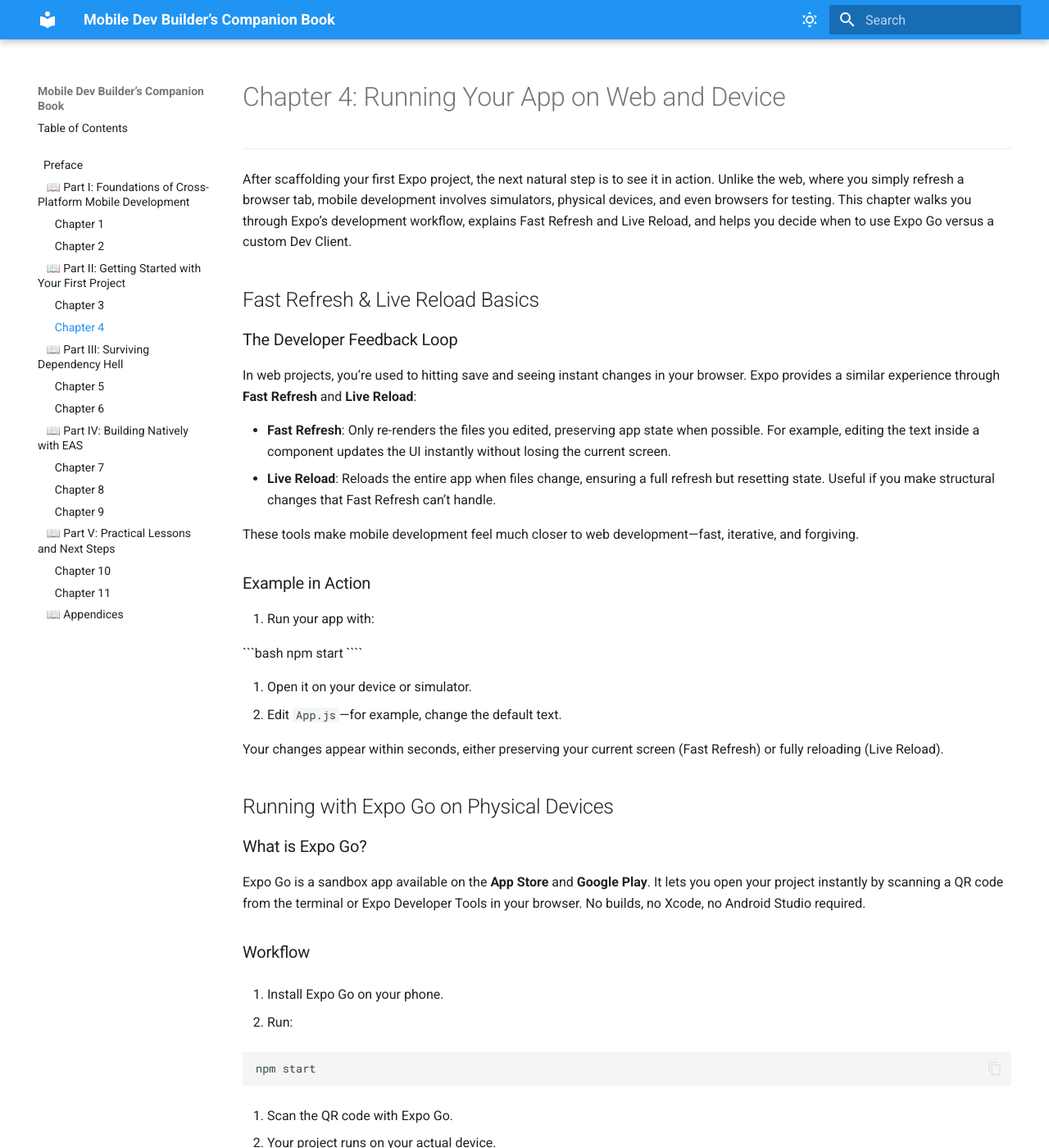
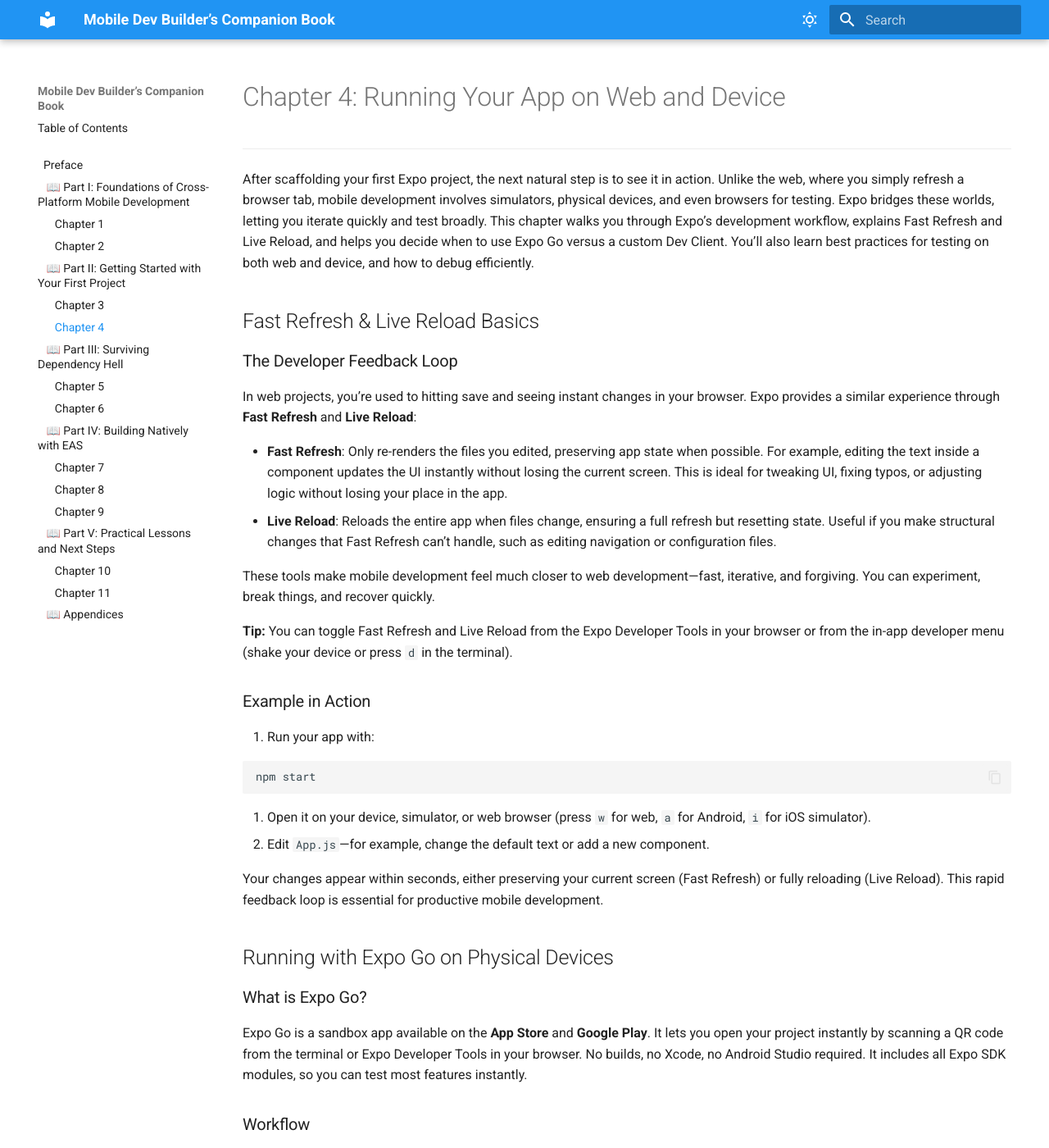
Before and after one commit to McKlay/mobile-dev-companion-book, an MkDocs documentation site: the page built from docs/chapter4.md, in a window 1280 px wide and 1400 px high. Shown: the whole window at 82% size. Built offline with MkDocs 1.6.1 and Material for MkDocs 9.7.7, drawn with Linux system fonts in a browser that asks for light colours; some of the changed text lies outside the part shown.

Commit message:
expanded details for expo testing

`````diff
--- a/docs/chapter4.md
+++ b/docs/chapter4.md
@@ -7,7 +7,9 @@
 
 ---
 
-After scaffolding your first Expo project, the next natural step is to see it in action. Unlike the web, where you simply refresh a browser tab, mobile development involves simulators, physical devices, and even browsers for testing. This chapter walks you through Expo’s development workflow, explains Fast Refresh and Live Reload, and helps you decide when to use Expo Go versus a custom Dev Client.
+
+After scaffolding your first Expo project, the next natural step is to see it in action. Unlike the web, where you simply refresh a browser tab, mobile development involves simulators, physical devices, and even browsers for testing. Expo bridges these worlds, letting you iterate quickly and test broadly. This chapter walks you through Expo’s development workflow, explains Fast Refresh and Live Reload, and helps you decide when to use Expo Go versus a custom Dev Client. You’ll also learn best practices for testing on both web and device, and how to debug efficiently.
+
 
 ## Fast Refresh & Live Reload Basics
 
@@ -15,10 +17,13 @@
 
 In web projects, you’re used to hitting save and seeing instant changes in your browser. Expo provides a similar experience through **Fast Refresh** and **Live Reload**:
 
-* **Fast Refresh**: Only re-renders the files you edited, preserving app state when possible. For example, editing the text inside a component updates the UI instantly without losing the current screen.
-* **Live Reload**: Reloads the entire app when files change, ensuring a full refresh but resetting state. Useful if you make structural changes that Fast Refresh can’t handle.
+- **Fast Refresh**: Only re-renders the files you edited, preserving app state when possible. For example, editing the text inside a component updates the UI instantly without losing the current screen. This is ideal for tweaking UI, fixing typos, or adjusting logic without losing your place in the app.
+- **Live Reload**: Reloads the entire app when files change, ensuring a full refresh but resetting state. Useful if you make structural changes that Fast Refresh can’t handle, such as editing navigation or configuration files.
 
-These tools make mobile development feel much closer to web development—fast, iterative, and forgiving.
+These tools make mobile development feel much closer to web development—fast, iterative, and forgiving. You can experiment, break things, and recover quickly.
+
+**Tip:** You can toggle Fast Refresh and Live Reload from the Expo Developer Tools in your browser or from the in-app developer menu (shake your device or press `d` in the terminal).
+
 
 ### Example in Action
 
@@ -26,58 +31,70 @@
 
    ```bash
    npm start
-````
+   ```
 
-2. Open it on your device or simulator.
-3. Edit `App.js`—for example, change the default text.
+2. Open it on your device, simulator, or web browser (press `w` for web, `a` for Android, `i` for iOS simulator).
+3. Edit `App.js`—for example, change the default text or add a new component.
 
-Your changes appear within seconds, either preserving your current screen (Fast Refresh) or fully reloading (Live Reload).
+Your changes appear within seconds, either preserving your current screen (Fast Refresh) or fully reloading (Live Reload). This rapid feedback loop is essential for productive mobile development.
+
 
 ## Running with Expo Go on Physical Devices
 
 ### What is Expo Go?
 
-Expo Go is a sandbox app available on the **App Store** and **Google Play**. It lets you open your project instantly by scanning a QR code from the terminal or Expo Developer Tools in your browser. No builds, no Xcode, no Android Studio required.
+Expo Go is a sandbox app available on the **App Store** and **Google Play**. It lets you open your project instantly by scanning a QR code from the terminal or Expo Developer Tools in your browser. No builds, no Xcode, no Android Studio required. It includes all Expo SDK modules, so you can test most features instantly.
 
 ### Workflow
 
-1. Install Expo Go on your phone.
-
+1. Install Expo Go on your phone (search "Expo Go" in your app store).
 2. Run:
 
    ```bash
    npm start
    ```
 
-3. Scan the QR code with Expo Go.
+3. Scan the QR code with Expo Go (from the terminal or browser window).
+4. Your project runs on your actual device, with hot reloading and debugging tools available.
 
-4. Your project runs on your actual device.
+This workflow is invaluable for testing touch, camera, and performance on real hardware. You can share the QR code with teammates or clients for instant previews.
 
-This workflow is invaluable for testing touch, camera, and performance on real hardware.
+**Tip:** You can also run your app in a web browser with `npm run web` or by pressing `w` in the Expo CLI.
 
 ### Limitations of Expo Go
 
-While Expo Go is fantastic for quick iteration, it only supports modules included in the Expo SDK. If you need custom native code or third-party modules not in the SDK, you’ll need to move to a **Dev Client**.
+While Expo Go is fantastic for quick iteration, it only supports modules included in the Expo SDK. If you need custom native code or third-party modules not in the SDK, you’ll need to move to a **Dev Client**. Expo Go is not suitable for testing features like custom Bluetooth, payments, or AR libraries.
+
 
 ## When and Why to Switch to Dev Client
 
 ### Dev Client Defined
 
-A **Dev Client** is a custom build of your app with Expo’s development runtime and any extra native modules you include. It bridges the gap between the ease of Expo Go and the flexibility of full native builds.
+A **Dev Client** is a custom build of your app with Expo’s development runtime and any extra native modules you include. It bridges the gap between the ease of Expo Go and the flexibility of full native builds. You get the same fast feedback loop, but with support for custom native code and third-party libraries.
 
 ### When to Use It
 
-* You’ve installed a native dependency not supported by Expo Go (e.g., advanced Bluetooth, payments, AR libraries).
-* You need to debug issues closer to the native layer.
-* You’re preparing for production and want a build that mirrors your final app.
+- You’ve installed a native dependency not supported by Expo Go (e.g., advanced Bluetooth, payments, AR libraries).
+- You need to debug issues closer to the native layer (e.g., native crashes, device-specific bugs).
+- You’re preparing for production and want a build that mirrors your final app, including all customizations.
+
+**Example:** If you add a library like `react-native-maps` or a custom camera module, you’ll need a Dev Client to test those features.
 
 ### How to Get It
 
-You’ll create Dev Clients using **EAS Build**, which we’ll cover in detail in Part IV. For now, just remember: Expo Go is for speed, Dev Client is for power.
+You’ll create Dev Clients using **EAS Build**, which we’ll cover in detail in Part IV. For now, just remember: Expo Go is for speed, Dev Client is for power and flexibility. EAS Build lets you generate custom clients in the cloud, install them on your device, and continue developing with hot reloading.
+
 
 ## Conclusion: Testing Across Web and Device
 
-In this chapter, you learned how Expo’s feedback loop keeps development smooth with Fast Refresh and Live Reload. You saw how Expo Go enables real-device testing without heavy setup, and when to graduate to Dev Client builds. With these tools, your workflow is flexible: iterate quickly, test broadly, and escalate only when necessary.
+In this chapter, you learned how Expo’s feedback loop keeps development smooth with Fast Refresh and Live Reload. You saw how Expo Go enables real-device testing without heavy setup, and when to graduate to Dev Client builds for advanced features. With these tools, your workflow is flexible: iterate quickly, test broadly, and escalate only when necessary.
+
+**Best Practices:**
+
+- Test on both simulators and real devices to catch platform-specific issues.
+- Use Fast Refresh for UI tweaks, Live Reload for bigger changes.
+- Share QR codes for easy collaboration and feedback.
+- Switch to Dev Client as soon as you need custom native code.
 
 This concludes Part II. In the next part, we’ll face the unavoidable realities of mobile development—dependency hell—and learn how to survive it with the right tools and mindset.
 
`````
